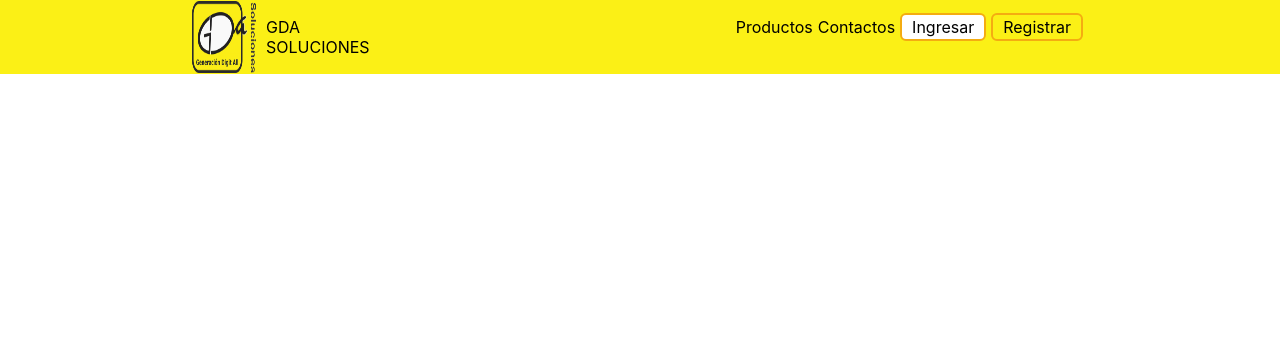
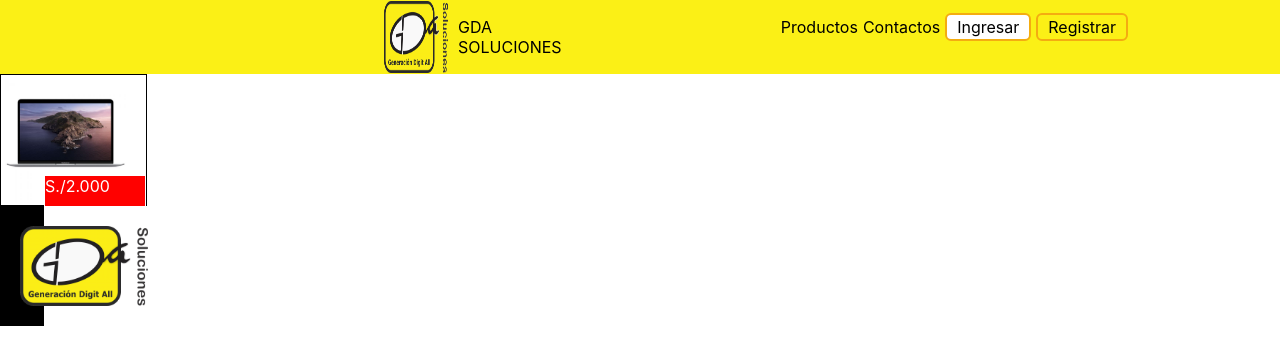
Before and after one commit to renzo01/GDA-Ecommers, a React (Create React App) app: page / in a window 1280 px wide. Shown: the top 364 px of the page. Built offline with nearby package versions, Linux system fonts and the light colour scheme.

Commit message:
offer products

```diff
--- a/src/App.js
+++ b/src/App.js
@@ -1,8 +1,16 @@
 import React from "react";
 import Navbar from "./components/Header/Navbar/Navbar.component";
+import Footer from "./components/Commons/Footer/Footer.component";
+import MainPage from "./components/Body/MainPage/MainPage.component";
 
 function App() {
-  return <Navbar />;
+  return (
+    <div>
+      <Navbar />
+      <MainPage />
+      <Footer />
+    </div>
+  );
 }
 
 export default App;
--- /dev/null
+++ b/src/components/Body/MainPage/MainPage.component.jsx
@@ -0,0 +1,12 @@
+import React from "react";
+import CarrouselOfferProducts from "../../Commons/Carrosel-Offer-Products/CarrouselOfferProducts.component";
+
+const MainPage = () => {
+  return (
+    <div>
+      <CarrouselOfferProducts />
+    </div>
+  );
+};
+
+export default MainPage;
--- a/src/components/Commons/Button/Button.component.jsx
+++ b/src/components/Commons/Button/Button.component.jsx
@@ -1,6 +1,6 @@
 import React from "react";
 import "./Button.styles.css";
-const Button = (prop) => {
-  return <div className={prop.type}>{prop.title}</div>;
+const Button = ({ type, title, ...otherProps }) => {
+  return <div className={type}>{title}</div>;
 };
 export default Button;
--- /dev/null
+++ b/src/components/Commons/Carrosel-Offer-Products/CarrouselOfferProducts.component.jsx
@@ -0,0 +1,12 @@
+import React from "react";
+import OfferProduct from "../Offer-Product/OfferProduct.component";
+import Prod1 from "../../../assets/product/producto1.jpg";
+const CarrouselOfferProducts = () => {
+  return (
+    <div>
+      <OfferProduct image={Prod1} />
+    </div>
+  );
+};
+
+export default CarrouselOfferProducts;
--- /dev/null
+++ b/src/components/Commons/Footer/Footer.component.jsx
@@ -0,0 +1,17 @@
+import React from "react";
+import gdaIcon from "../../../assets/gda-icon.png";
+import "./Footer.styles.css";
+const Footer = () => {
+  const getCurrentYear = () => {
+    let year = new Date().getFullYear();
+    return year;
+  };
+
+  return (
+    <div className='footer'>
+      <img src={gdaIcon} alt='GDA Icon' />
+      <p>GDA Soluciones. Derechos reservados 2008 - {getCurrentYear()}</p>
+    </div>
+  );
+};
+export default Footer;
--- /dev/null
+++ b/src/components/Commons/Footer/Footer.styles.css
@@ -0,0 +1,14 @@
+.footer {
+  background-color: black;
+  color: white;
+  display: flex;
+}
+.footer p {
+  margin: auto;
+}
+.footer img {
+  width: 128px;
+  margin-top: 20px;
+  margin-bottom: 20px;
+  margin-left: 20px;
+}
--- /dev/null
+++ b/src/components/Commons/Offer-Product/OfferProduct.component.jsx
@@ -0,0 +1,13 @@
+import React from "react";
+import "./OfferProduct.styles.css";
+const OfferProduct = ({ image }) => {
+  return (
+    <div className='offer-product'>
+      <img className='img-prod' src={image} alt='producto en oferta' />
+      <div className='offer-container'>
+        <p>S./2.000</p>
+      </div>
+    </div>
+  );
+};
+export default OfferProduct;
--- /dev/null
+++ b/src/components/Commons/Offer-Product/OfferProduct.styles.css
@@ -0,0 +1,24 @@
+.offer-product {
+  border: solid 1px;
+  height: 130px;
+  width: 145px;
+  z-index: 1;
+  position: relative;
+}
+.img-prod {
+  width: 128px;
+}
+.offer-container {
+  position: relative;
+  border: solid 1px;
+  height: 30px;
+  width: 100px;
+  float: right;
+  color: white;
+  margin-top: -2rem;
+  z-index: 2;
+  background-color: #ff0100;
+}
+.offer-container p {
+  margin: auto;
+}
--- a/src/components/Header/Navbar/Navbar.component.jsx
+++ b/src/components/Header/Navbar/Navbar.component.jsx
@@ -11,10 +11,10 @@ const Navbar = () => {
         <div className='navbar-options'>
           <ul>
             <li>
-              <a href>Productos</a>
+              <a>Productos</a>
             </li>
             <li>
-              <a href>Contactos</a>
+              <a>Contactos</a>
             </li>
             <li>
               <Button title='Ingresar' type='button-sing-in' />
--- a/src/components/Header/Navbar/Navbar.styles.css
+++ b/src/components/Header/Navbar/Navbar.styles.css
@@ -4,9 +4,9 @@
   padding-bottom: 1px;
 }
 .navbar-content {
+  display: flex;
   margin: auto;
-  width: 70%;
-  display: flex;
+  width: 40%;
 }
 .navbar-content img {
   width: 64px;
```
Also changed, not shown: src/assets/facebook.svg (added), src/assets/product/producto1.jpg (added).
